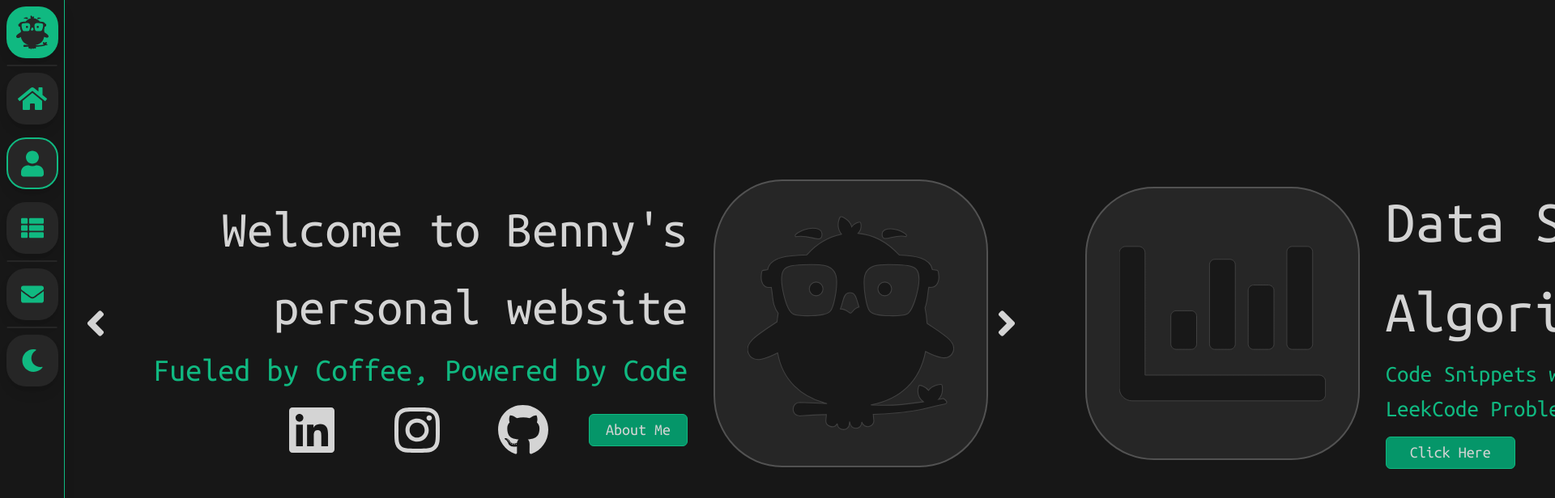
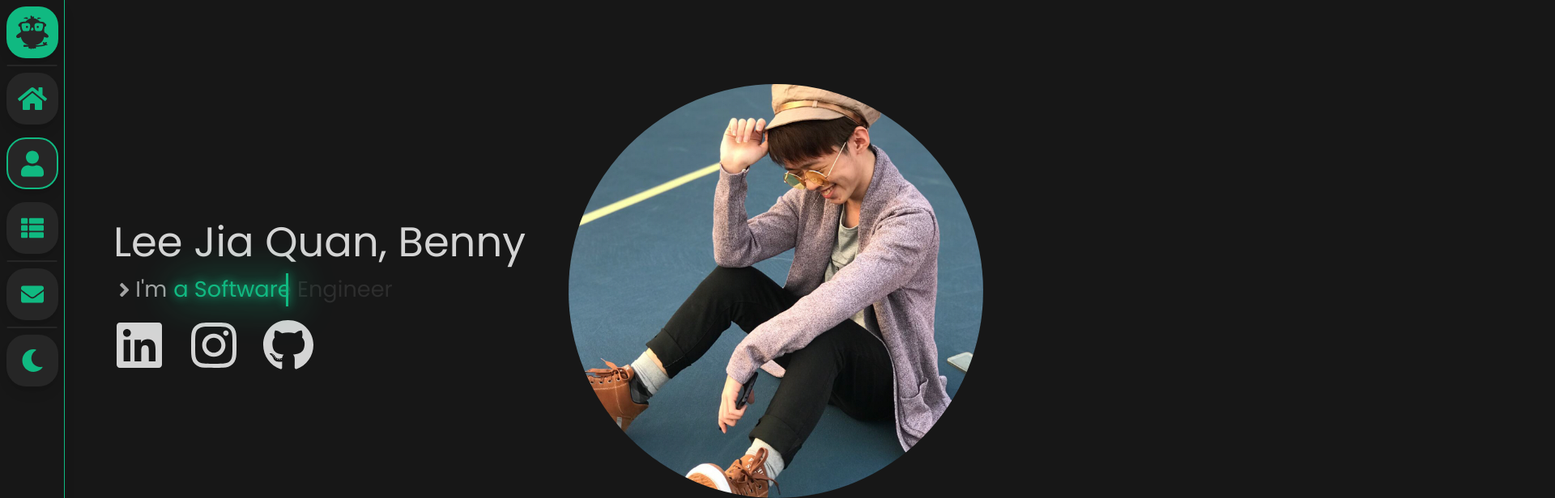
Before and after one commit to Shamanbenny/SneakyOwl, a Next.js app in the folder myapp/: page /about in a window 1280 px wide. Shown: the top 616 px of the page at 81% size, 1920 px wide, since content can reach past the window. Built offline with nearby package versions, Linux system fonts and the light colour scheme.

Commit message:
Added /about Hero Banner with iterative personality bio. Fixed minor lingering issue

```diff
--- a/myapp/app/about/page.tsx
+++ b/myapp/app/about/page.tsx
@@ -1,10 +1,11 @@
-import { Roboto_Mono } from "next/font/google";
+import { Roboto_Mono, Poppins } from "next/font/google";
 
 import NavBar from "../components/NavBar";
 import Loader from "../components/Loader";
 import { About } from "../components/About";
 
 const monoFont = Roboto_Mono({ subsets: ["latin"] });
+const aboutMeFont = Poppins({ weight: "400", subsets: ["latin"] });
 
 export default function Home() {
   return (
@@ -26,7 +27,7 @@ export default function Home() {
           <NavBar />
           {/* [END] NavBar Components - Repeated Per Page */}
 
-          <div className="appContent">
+          <div className={"appContent " + aboutMeFont.className}>
             {/* [START] Page Components - Unique Per Page */}
             {/* Path: "/" */}
             <About />
--- a/myapp/app/components/About.tsx
+++ b/myapp/app/components/About.tsx
@@ -1,7 +1,12 @@
 "use client";
 
-import React, { useEffect, useState } from "react";
-import Slider from "./Slider";
+import React, { RefObject, useEffect, useRef, useState } from "react";
+import {
+  FaAngleRight,
+  FaGithub,
+  FaInstagram,
+  FaLinkedin,
+} from "react-icons/fa";
 
 export const About: React.FC = () => {
   /* AppContent Divider Size Rendering based on User's Width*/
@@ -11,14 +16,47 @@ export const About: React.FC = () => {
   useEffect(() => {
     handleResize();
     window.addEventListener("resize", handleResize);
-
-    document.body.classList.add("overflow-hidden");
   });
 
   const handleResize = () => {
     setClientWidth(window.innerWidth);
     setClientHeight(window.innerHeight);
   };
+
+  /* [START] Array of string for iterating personality */
+  const [timeoutId, setTimeoutId] = useState<NodeJS.Timeout | null>(null);
+  const [personalityIndex, setPersonalityIndex] = useState<number>(0);
+  const personalityRefs: RefObject<HTMLHeadingElement>[] = [];
+  const personality = [
+    "an NUS Student",
+    "a Software Engineer",
+    "a Fullstack Web Developer",
+    "an Information Security Analyst",
+    "a Game Developer",
+    "a LLMs Enthusiast",
+    "a Curious Individual!",
+  ];
+  for (let i = 0; i < personality.length; i++) {
+    personalityRefs.push(React.createRef<HTMLHeadingElement>());
+  }
+
+  useEffect(() => {
+    const id = setTimeout(() => {
+      setPersonalityIndex((personalityIndex + 1) % personality.length);
+    }, 3000); // 3 seconds
+    setTimeoutId(id);
+
+    if (personalityRefs[personalityIndex].current) {
+      let prevPersonalityIndex;
+      if (personalityIndex) prevPersonalityIndex = personalityIndex - 1;
+      else prevPersonalityIndex = personality.length - 1;
+      personalityRefs[personalityIndex].current?.classList.remove("hidden");
+      personalityRefs[prevPersonalityIndex].current?.classList.add("hidden");
+      personalityRefs[personalityIndex].current.dataset.text =
+        personality[personalityIndex];
+    }
+  }, [personalityIndex]);
+  /* [END] Array of string for iterating personality */
 
   return (
     <>
@@ -33,7 +71,113 @@ export const About: React.FC = () => {
             dark:text-neutral-300 lg:pl-[80px]`
         }
       >
-        <Slider clientWidth={clientWidth} clientHeight={clientHeight} />
+        {/* [START] About Me Hero Banner */}
+        <div
+          className="mx-auto flex w-full items-center  max-sm:h-[50%]
+            max-sm:min-h-[500px] max-sm:w-[300px] max-sm:grid-cols-1 max-sm:grid-rows-2 max-sm:flex-col sm:h-[50%]
+            sm:min-h-[350px] sm:max-w-[570px] sm:grid-cols-2 sm:gap-4 sm:px-5 md:h-[70%]
+            md:min-h-[500px] md:max-w-[704px] md:px-5 lg:h-[90%] lg:min-h-[600px] lg:max-w-[944px]
+            lg:gap-8 lg:px-10 xl:min-h-[700px] xl:max-w-[1200px] xl:px-[60px] xxl:min-h-[810px] xxl:max-w-[1520px] xxl:px-[80px]"
+        >
+          <div className="flex h-full w-full items-center justify-center text-center duration-0 max-sm:flex sm:hidden">
+            <img
+              src="/sneakyOwl_1.jpg"
+              alt="Profile Picture"
+              className="h-[250px] w-[250px] rounded-[50%] duration-0 md:h-[310px] md:w-[310px]
+                lg:h-[400px] lg:w-[400px] xl:h-[512px] xl:w-[512px] xl:scale-100 xxl:scale-125"
+            />
+          </div>
+          <div className="w-full  max-sm:mx-auto">
+            <h1
+              className=" max-sm:text-[1.8rem]
+              sm:text-[1.6rem] md:text-[2rem] lg:text-[2.6rem] xl:text-[3.2rem] xxl:text-[4rem]"
+            >
+              Lee Jia Quan, Benny
+            </h1>
+            <div className="flex items-center ">
+              <FaAngleRight className="w-auto dark:text-neutral-400 max-sm:h-[1rem] sm:h-[14px] md:h-[17px] lg:h-[22.4px] xl:h-[27.2px] xxl:h-[36px]" />
+              <h1
+                className="
+                dark:text-neutral-400 max-sm:text-[1rem] sm:text-[14px] md:text-[17px] lg:text-[22.4px] xl:text-[27.2px] xxl:text-[36px]"
+              >
+                I'm
+              </h1>
+              {personality.map((element, index) => (
+                <span
+                  key={index}
+                  ref={personalityRefs[index]}
+                  className="personality-animation hidden transition-all duration-150
+                    ease-linear max-sm:pl-[4px] max-sm:text-[1rem] sm:pl-[4px] sm:text-[14px]
+                    md:pl-[5px] md:text-[17px] lg:pl-[7px] lg:text-[1.4rem] xl:pl-[8px] xl:text-[1.7rem] xxl:pl-[10px] xxl:text-[36px]"
+                >
+                  {element}
+                </span>
+              ))}
+            </div>
+            <div className="flex w-[50%] pt-4  max-sm:w-[70%]">
+              <a
+                href="https://www.linkedin.com/in/shamanbenny/"
+                className="group mx-auto ml-0"
+              >
+                <FaLinkedin
+                  className="transition-all duration-150 ease-linear group-hover:scale-125
+                  group-hover:drop-shadow-[0_0_4px_rgba(16,185,129,0.75)] max-sm:h-[3rem]
+                  max-sm:w-[3rem] sm:h-10 sm:w-10 xl:h-[4rem] xl:w-[4rem]"
+                />
+                <span
+                  className="absolute mt-1 flex scale-y-0 items-center justify-center
+                    text-sm  group-hover:scale-y-100
+                    xl:pt-3 xl:text-[1.2rem]"
+                >
+                  LinkedIn
+                </span>
+              </a>
+              <a
+                href="https://www.instagram.com/shamanbenny/"
+                className="group mx-auto"
+              >
+                <FaInstagram
+                  className="transition-all duration-150 ease-linear group-hover:scale-125
+                    group-hover:drop-shadow-[0_0_4px_rgba(16,185,129,0.75)] max-sm:h-[3rem]
+                    max-sm:w-[3rem] sm:h-10 sm:w-10 xl:h-[4rem] xl:w-[4rem]"
+                />
+                <span
+                  className="absolute mt-1 flex scale-y-0 items-center justify-center
+                    text-sm  group-hover:scale-y-100
+                    xl:pt-3 xl:text-[1.2rem]"
+                >
+                  Instagram
+                </span>
+              </a>
+              <a
+                href="https://github.com/Shamanbenny"
+                className="group mx-auto max-sm:mr-0"
+              >
+                <FaGithub
+                  className="transition-all duration-150 ease-linear group-hover:scale-125
+                    group-hover:drop-shadow-[0_0_4px_rgba(16,185,129,0.75)] max-sm:h-[3rem]
+                    max-sm:w-[3rem] sm:h-10 sm:w-10 xl:h-[4rem] xl:w-[4rem]"
+                />
+                <span
+                  className="absolute mt-1 flex scale-y-0 items-center justify-center
+                    text-sm  group-hover:scale-y-100
+                    xl:pt-4 xl:text-[1.2rem]"
+                >
+                  GitHub
+                </span>
+              </a>
+            </div>
+          </div>
+          <div className="h-full w-full items-center justify-center text-center duration-0 max-sm:hidden sm:flex">
+            <img
+              src="/sneakyOwl_1.jpg"
+              alt="Profile Picture"
+              className="h-[250px] w-[250px] rounded-[50%] duration-0 md:h-[310px] md:w-[310px]
+                lg:h-[400px] lg:w-[400px] xl:h-[512px] xl:w-[512px] xl:scale-100 xxl:scale-125"
+            />
+          </div>
+        </div>
+        {/* [END] About Me Hero Banner */}
       </div>
     </>
   );
--- a/myapp/app/components/Loader.tsx
+++ b/myapp/app/components/Loader.tsx
@@ -94,7 +94,7 @@ const Loader: React.FC = () => {
 
           setTimeout(() => {
             loader.style.display = "none";
-          }, 500);
+          }, 350);
         }
 
         return () => {
--- a/myapp/app/components/Slider.tsx
+++ b/myapp/app/components/Slider.tsx
@@ -34,12 +34,14 @@ const Slider: React.FC<SliderProps> = ({ clientWidth, clientHeight }) => {
   const [currSlide, setCurrSlide] = useState(0);
   const [timeoutId, setTimeoutId] = useState<NodeJS.Timeout | null>(null);
   const slideRefs: RefObject<HTMLDivElement>[] = [];
+  let intervalArray = Array(2).fill(null);
   for (let i = 0; i < numberOfSlides; i++) {
     slideRefs.push(React.createRef<HTMLDivElement>());
   }
 
   const changeSlideValue = (value: number) => {
-    setCurrSlide((currSlide + value) % numberOfSlides);
+    if (currSlide + value < 0) setCurrSlide(numberOfSlides + value);
+    else setCurrSlide((currSlide + value) % numberOfSlides);
   };
 
   // On Slide Change, set the left property of the carousel to show the current slide
@@ -49,7 +51,7 @@ const Slider: React.FC<SliderProps> = ({ clientWidth, clientHeight }) => {
     if (timeoutId) clearTimeout(timeoutId as NodeJS.Timeout);
     const id = setTimeout(() => {
       setCurrSlide((currSlide + 1) % numberOfSlides);
-      console.log("Slide changed to: ", (currSlide + 1) % numberOfSlides);
+      // console.log("Slide changed to: ", (currSlide + 1) % numberOfSlides);
       if ((currSlide + 1) % numberOfSlides == 0) {
         if (slideRefs[0].current)
           slideRefs[0].current.children[0].children[0].textContent =
@@ -81,7 +83,9 @@ const Slider: React.FC<SliderProps> = ({ clientWidth, clientHeight }) => {
     const intendedText = "SneakyOwl";
     let iterations = 0;
     let iterationMinusOffset = 0;
-    const interval = setInterval(() => {
+    if (intervalArray[1]) clearInterval(intervalArray[1]);
+
+    intervalArray[0] = setInterval(() => {
       if (slideRefs[0].current && iterations <= 13) {
         if (iterations > 4) iterationMinusOffset = iterations - 4;
         if (iterations <= 4) {
@@ -108,7 +112,7 @@ const Slider: React.FC<SliderProps> = ({ clientWidth, clientHeight }) => {
         }
       }
 
-      if (iterations > 13) clearInterval(interval);
+      if (iterations > 13) clearInterval(intervalArray[0]);
 
       iterations++;
     }, 20);
@@ -119,7 +123,9 @@ const Slider: React.FC<SliderProps> = ({ clientWidth, clientHeight }) => {
     let iterations = 0;
     let iterationMinusOffset = 0;
     let excessTextLen = 0;
-    const interval = setInterval(() => {
+    if (intervalArray[0]) clearInterval(intervalArray[0]);
+
+    intervalArray[1] = setInterval(() => {
       if (slideRefs[0].current && iterations <= 9) {
         if (iterations > 4) iterationMinusOffset = iterations - 4;
         if (iterations < 9) {
@@ -136,7 +142,7 @@ const Slider: React.FC<SliderProps> = ({ clientWidth, clientHeight }) => {
         }
       }
 
-      if (iterations > 9) clearInterval(interval);
+      if (iterations > 9) clearInterval(intervalArray[1]);
 
       if (excessTextLen < 4) excessTextLen++;
       iterations++;
--- a/myapp/app/globals.css
+++ b/myapp/app/globals.css
@@ -108,6 +108,44 @@ body *::selection {
   transition: left 0.75s ease-in-out;
 }
 
+/* ---------- [START] /about: Personality Animation ---------- */
+.personality-animation {
+  @apply text-neutral-950/30 dark:text-neutral-50/10;
+}
+
+.personality-animation::before {
+  content: attr(data-text);
+  position: absolute;
+  max-width: fit-content;
+  white-space: nowrap;
+  overflow: hidden;
+  @apply border-r-[#059669] text-emerald-600 dark:border-r-[#10b981] dark:text-emerald-500 max-sm:border-r-[1px] sm:border-r-[1px] md:border-r-2 lg:border-r-[3px] xxl:border-r-4;
+  filter: drop-shadow(0 0 6px) drop-shadow(0 0 24px);
+  animation:
+    personality-animate 3s linear infinite,
+    typeBlinker 0.5s steps(1) infinite;
+}
+
+@keyframes personality-animate {
+  0%,
+  5%,
+  90%,
+  100% {
+    width: 0;
+  }
+  50%,
+  60% {
+    width: 50%;
+  }
+}
+
+@keyframes typeBlinker {
+  50% {
+    border-color: transparent;
+  }
+}
+/* ---------- [END] /about: Personality Animation ---------- */
+
 @layer utilities {
   .text-balance {
     text-wrap: balance;
--- a/myapp/app/page.tsx
+++ b/myapp/app/page.tsx
@@ -14,7 +14,7 @@ export default function Home() {
         <div
           className={
             monoFont.className +
-            " loader absolute z-[9999] h-full w-full bg-neutral-900 opacity-100 transition-opacity duration-[50ms] ease-linear"
+            " loader absolute z-[9999] h-full w-full bg-neutral-900 opacity-100 transition-opacity duration-[350ms] ease-linear"
           }
         >
           <h1 className="loader_string absolute top-[45%] w-full text-center text-[2.5rem] text-emerald-500 sm:text-[4rem]"></h1>
```
Also changed, not shown: myapp/app/components/Index.tsx (+6 -8 lines), myapp/public/sneakyOwl_1.jpg (renamed from myapp/public/sneakyOwl.jpg).
